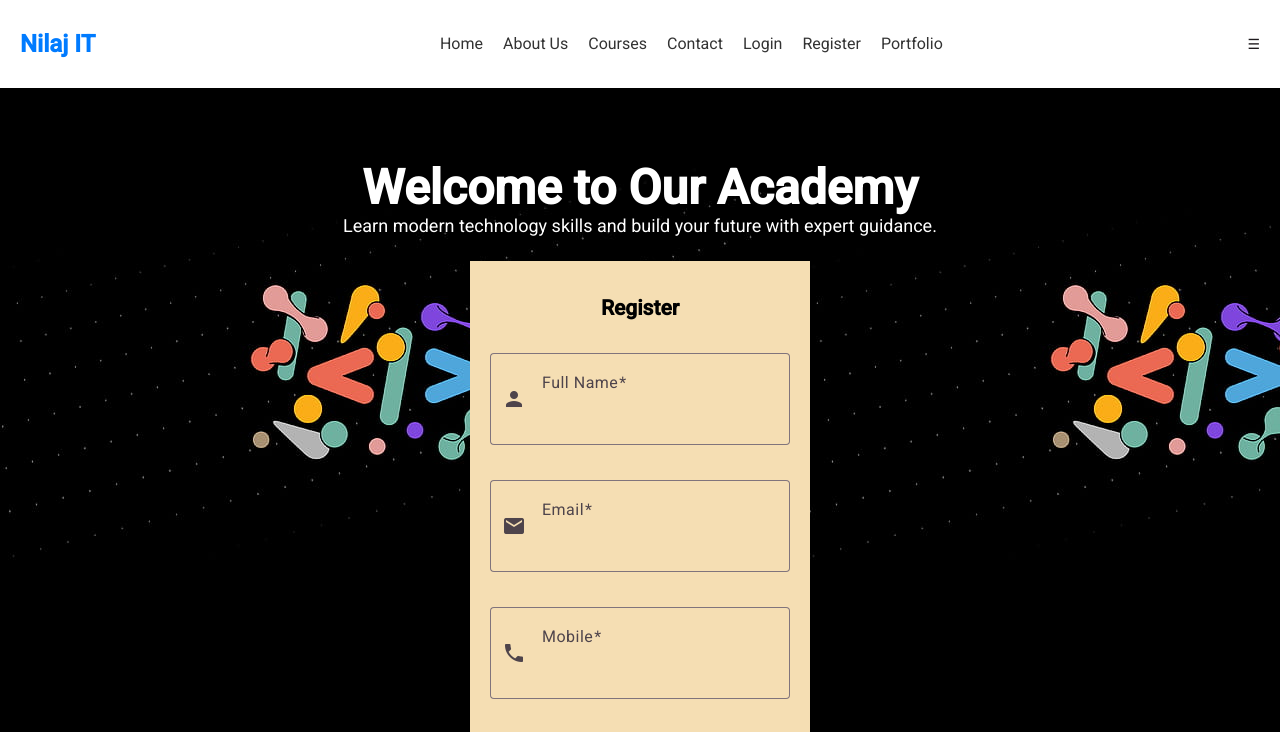
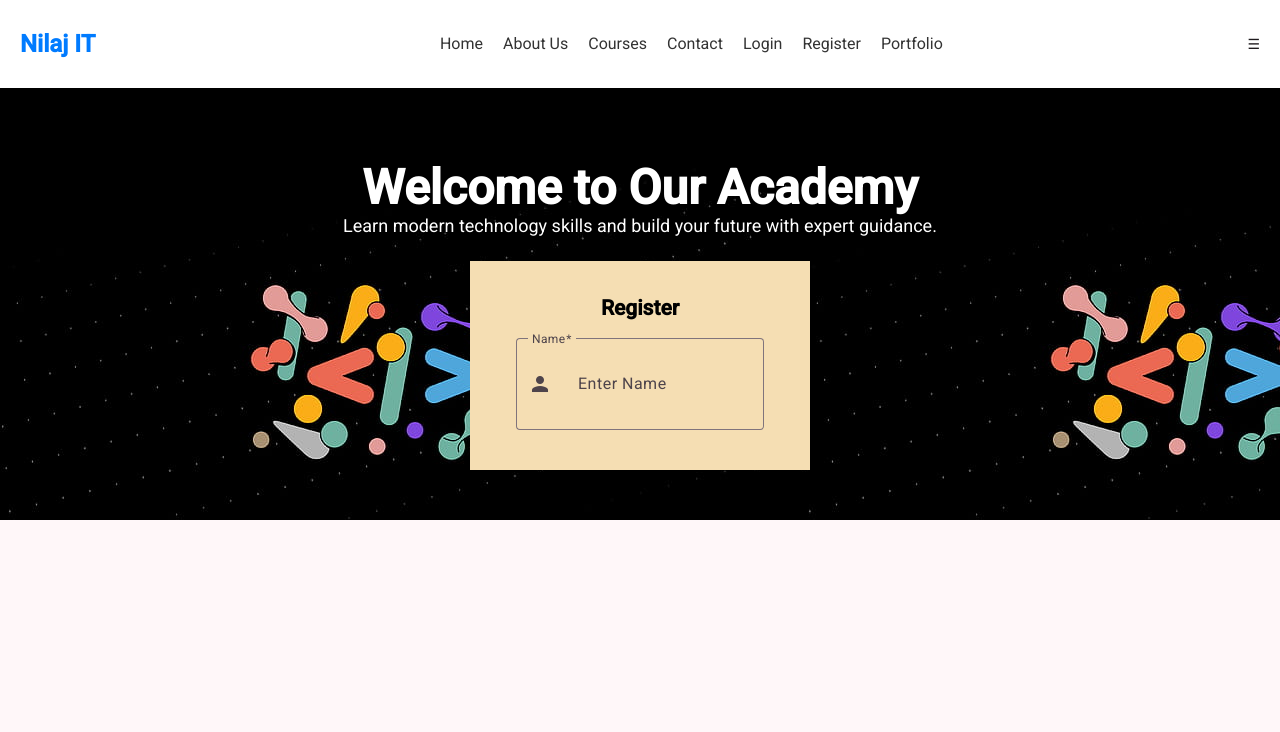
Before and after one commit to nilajcoder/Academy, an Angular app in the folder Academy/: page /register in a window 1280 px wide. Shown: the top 732 px of the page. Built offline with nearby package versions, Linux system fonts and the light colour scheme.

Commit message:
registerNameMaterror

```diff
--- a/Academy/src/component/register/register.html
+++ b/Academy/src/component/register/register.html
@@ -23,40 +23,55 @@
     <div class="hero-content">
         <h1>Welcome to Our Academy</h1>
         <p>Learn modern technology skills and build your future with expert guidance.</p>
-        <form class="register-box" (ngSubmit)="onRegister()">
 
 
-              <h2 class="title">Register</h2>
+         <form [formGroup]="detailForm" autocomplete="off" class="register-box">
 
-  <!-- Full Name -->
-  <mat-form-field appearance="outline" class="full-width">
-    <mat-label>Full Name</mat-label>
-    <mat-icon matPrefix>person</mat-icon>
-    <input matInput [(ngModel)]="fullname" name="fullname" required>
-  </mat-form-field>
+             <div class="grid p-fluid">
 
-  <!-- Email -->
+                <h2 class="title">Register</h2>
+
+                   <!-- Name -->
+                    <div class="md:col-4 col-12">
+                        <mat-form-field appearance="outline" floatLabel="always">
+                            <mat-label>Name</mat-label>
+                            <input matInput formControlName="name" maxlength="50" placeholder="Enter Name" required />
+                            <mat-icon matPrefix>person</mat-icon>
+                            <mat-error>Name is required</mat-error>
+                        </mat-form-field>
+                    </div>
+
+             </div>
+
+
+
+         </form>
+
+
+
+<!--
+
   <mat-form-field appearance="outline" class="full-width">
     <mat-label>Email</mat-label>
     <mat-icon matPrefix>email</mat-icon>
     <input matInput type="email" [(ngModel)]="email" name="email" required>
   </mat-form-field>
 
-  <!-- Mobile -->
+
   <mat-form-field appearance="outline" class="full-width">
     <mat-label>Mobile</mat-label>
     <mat-icon matPrefix>phone</mat-icon>
     <input matInput [(ngModel)]="mobile" name="mobile" required>
   </mat-form-field>
 
-  <!-- Password -->
+
   <mat-form-field appearance="outline" class="full-width">
     <mat-label>Password</mat-label>
     <mat-icon matPrefix>lock</mat-icon>
     <input matInput type="password" [(ngModel)]="password" name="password" required>
   </mat-form-field>
 
-  <!-- Submit Button -->
+
   <button mat-raised-button color="primary" class="full-width">Register</button>
 
   <div class="link">
@@ -70,7 +85,7 @@
     </div>
 </section>
 
-<!-- Portfolio Section -->
+
 <section id="portfolio" class="portfolio">
     <h2>Our Portfolio</h2>
 
@@ -81,3 +96,5 @@
         <div class="card">Cloud Computing</div>
     </div>
 </section>
+
+-->
--- a/Academy/src/component/register/register.ts
+++ b/Academy/src/component/register/register.ts
@@ -1,6 +1,6 @@
 import { CommonModule } from '@angular/common';
 import { Component } from '@angular/core';
-import { FormsModule } from '@angular/forms';
+import { FormBuilder, FormGroup, FormsModule, ReactiveFormsModule, Validators } from '@angular/forms';
 import { BrowserModule } from '@angular/platform-browser';
 import { RouterModule } from '@angular/router';
 import { MatFormFieldModule } from '@angular/material/form-field';
@@ -16,7 +16,8 @@ import { MatIconModule } from '@angular/material/icon';
      MatFormFieldModule,
 
      MatInputModule,
-     MatIconModule
+     MatIconModule ,
+      ReactiveFormsModule
 
 
    ],
@@ -27,16 +28,12 @@ import { MatIconModule } from '@angular/material/icon';
 export class Register {
 
 
-  fullname: string = '';
-    email: string = '';
-    mobile: string = '';
-    password: string = '';
 
-    onRegister() {
-        console.log("Full Name:", this.fullname);
-        console.log("Email:", this.email);
-        console.log("Username:", this.mobile);
-        console.log("Password:", this.password);
-    }
+    detailForm: FormGroup;
 
+  constructor(private fb: FormBuilder) {
+    this.detailForm = this.fb.group({
+      name: ['', [Validators.required, Validators.maxLength(50)]]
+    });
+  }
 }
```
